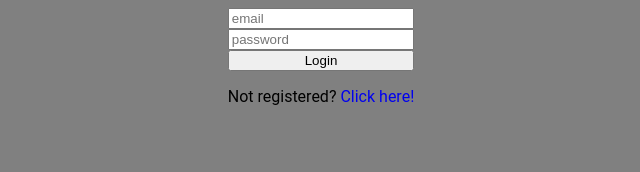
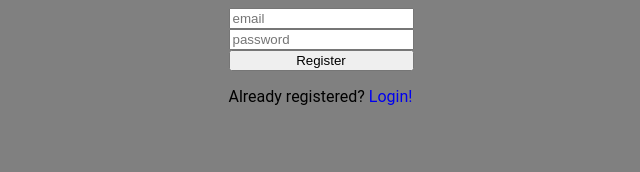
Before and after one commit to vpast/kanban_client, a React (Create React App) app: page /register in a window 1280 px wide. Shown: the top 172 px of the page, without its empty margins (319-959 px from the left). Built offline with nearby package versions, Linux system fonts and the light colour scheme.

Commit message:
POST user register data

```diff
--- a/package.json
+++ b/package.json
@@ -8,6 +8,7 @@
     "@fontsource/roboto": "^4.5.8",
     "@reduxjs/toolkit": "^1.9.3",
     "axios": "^1.3.4",
+    "body-parser": "^1.20.2",
     "moment": "^2.29.4",
     "react": "^18.2.0",
     "react-beautiful-dnd": "^13.1.1",
--- a/src/components/Auth.js
+++ b/src/components/Auth.js
@@ -12,7 +12,10 @@ const Auth = () => {
           <input type='password' name='password' placeholder='password'></input>
           <input type='submit' value='Login'></input>
           <p>
-            Not registered? <a href='/register' className='link'>Click here!</a>
+            Not registered?{' '}
+            <a href='/register' className='link'>
+              Click here!
+            </a>
           </p>
         </form>
       </div>
--- a/src/components/Register.js
+++ b/src/components/Register.js
@@ -1,9 +1,41 @@
 const Register = () => {
-  return(
+  const registerHandler = (event) => {
+    event.preventDefault();
+    var registerData = {
+      'email': event.target.email.value,
+      'password': event.target.password.value,
+    };
+    console.log(registerData)
+    window.location.href = '/';
+
+    fetch('http://localhost:5000/check', {
+      method: 'POST',
+      body: JSON.stringify(registerData),
+      headers: {
+        'Content-Type': 'application/json',
+      },
+    })
+      .then((res) => res.json())
+      .then((data) => console.log(data));
+  };
+
+  return (
     <>
-      <p>I am register page!</p>
+      <div className='loginPosition'>
+        <form onSubmit={registerHandler} className='loginForm'>
+          <input type='email' name='email' placeholder='email'></input>
+          <input type='password' name='password' placeholder='password'></input>
+          <input type='submit' value='Register'></input>
+          <p>
+            Already registered?{' '}
+            <a href='/' className='link'>
+              Login!
+            </a>
+          </p>
+        </form>
+      </div>
     </>
-  )
-}
+  );
+};
 
-export default Register
+export default Register;
--- a/src/index.js
+++ b/src/index.js
@@ -1,10 +1,23 @@
 import React from 'react';
 import ReactDOM from 'react-dom/client';
+import { createBrowserRouter, RouterProvider } from 'react-router-dom';
 import App from './App';
+import Register from './pages/register'
+
+const router = createBrowserRouter([
+  {
+    path: '/',
+    element: <App />,
+  },
+  {
+    path: '/register',
+    element: <Register />,
+  },
+]);
 
 const root = ReactDOM.createRoot(document.getElementById('root'));
 root.render(
   <React.StrictMode>
-    <App />
+    <RouterProvider router={router} />
   </React.StrictMode>
 );
```
Also changed, not shown: 1 other file (tests, documents, lock files or other folders).
